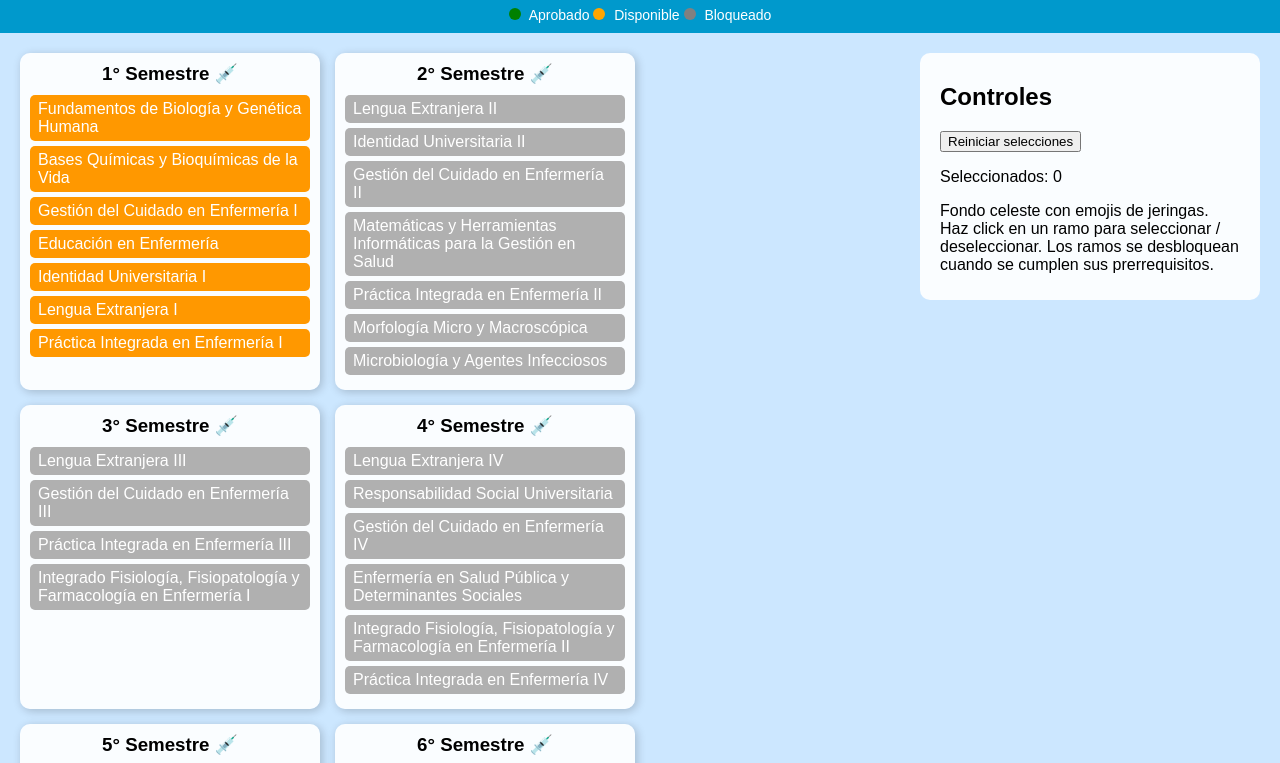
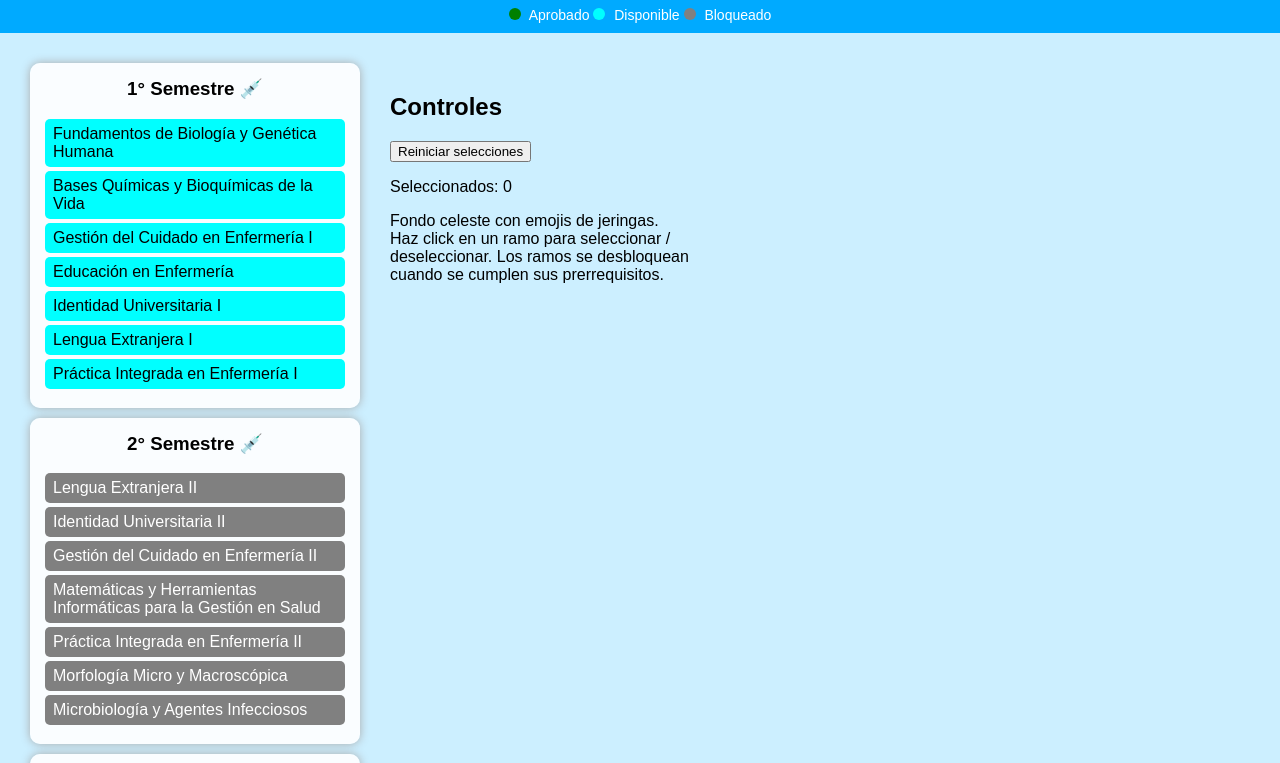
Before and after one commit to mariacalbucoi-cloud/malla_enfermeria_ubo_2026-, a plain HTML site: page index.html in a window 1280 px wide. Shown: the part 84-847 px from the top of the page. Drawn offline with Linux system fonts and the light colour scheme.

Commit message:
Refactor CSS styles for consistency and clarity

```diff
--- a/style.css
+++ b/style.css
@@ -1,15 +1,15 @@
 body {
   margin: 0;
   font-family: Arial, sans-serif;
-  background-color: #cce7ff; /* fondo celeste */
+  background: #ccefff;
+  overflow-x: hidden;
   position: relative;
-  overflow-x: hidden;
 }
 
 .topbar {
-  background: #0099cc;
+  background: #00aaff;
   color: white;
-  padding: 10px 20px;
+  padding: 10px;
   text-align: center;
 }
 
@@ -19,81 +19,75 @@ body {
 }
 
 .dot {
+  display: inline-block;
+  width: 12px;
   height: 12px;
-  width: 12px;
   border-radius: 50%;
-  display: inline-block;
   margin-right: 5px;
 }
 
-.done { background-color: green; }
-.available { background-color: orange; }
-.locked { background-color: gray; }
+.done { background: green; }
+.available { background: #00ffff; }
+.locked { background: gray; }
 
 .container {
   display: flex;
-  justify-content: space-between;
+  flex-wrap: wrap;
   padding: 20px;
 }
 
-#semesters {
-  flex: 3;
-  display: flex;
-  flex-wrap: wrap;
-  gap: 15px;
-}
-
 .semester-card {
-  background-color: rgba(255, 255, 255, 0.9);
+  background: rgba(255,255,255,0.9);
   border-radius: 10px;
-  padding: 10px;
-  width: 280px;
-  box-shadow: 2px 2px 10px rgba(0,0,0,0.2);
+  box-shadow: 0 0 10px #aaa;
+  margin: 10px;
+  padding: 15px;
+  width: 300px;
 }
 
 .semester-card h3 {
-  margin: 0 0 10px 0;
+  margin-top: 0;
   text-align: center;
 }
 
 .course {
-  padding: 5px 8px;
-  margin: 5px 0;
+  padding: 6px 8px;
+  margin: 4px 0;
   border-radius: 5px;
   cursor: pointer;
+  color: black;
 }
 
-.course.done { background-color: #4caf50; color: white; }
-.course.available { background-color: #ff9800; color: white; }
-.course.locked { background-color: #b0b0b0; color: white; cursor: not-allowed; }
+.course.done { background: green; color: white; }
+.course.available { background: #00ffff; color: black; }
+.course.locked { background: gray; color: white; cursor: not-allowed; }
 
 .controls {
-  flex: 1;
-  padding: 10px 20px;
-  background: rgba(255, 255, 255, 0.9);
-  border-radius: 10px;
-  height: fit-content;
+  margin: 20px;
+  max-width: 300px;
 }
 
 .footer {
   text-align: center;
-  padding: 15px;
-  background-color: #0099cc;
+  padding: 10px;
+  background: #00aaff;
   color: white;
   position: relative;
+  z-index: 2;
 }
 
-/* Jeringas flotando */
-@keyframes float {
-  0% { transform: translateY(0) rotate(0deg); }
-  50% { transform: translateY(-20px) rotate(15deg); }
-  100% { transform: translateY(0) rotate(0deg); }
+/* Jeringas de fondo */
+.syringe {
+  position: fixed;
+  font-size: 24px;
+  animation: floatSyringe 15s linear infinite;
+  z-index: 0;
+  pointer-events: none;
+  opacity: 0.2;
 }
 
-.syringe {
-  position: fixed;
-  font-size: 30px;
-  animation: float 4s ease-in-out infinite;
-  pointer-events: none;
-  opacity: 0.7;
+@keyframes floatSyringe {
+  0% { transform: translateY(-50px) rotate(0deg); }
+  50% { transform: translateY(100vh) rotate(180deg); }
+  100% { transform: translateY(-50px) rotate(360deg); }
 }
```
